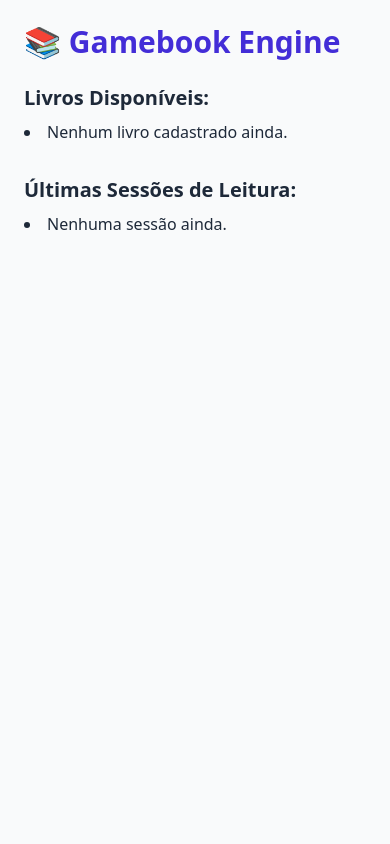
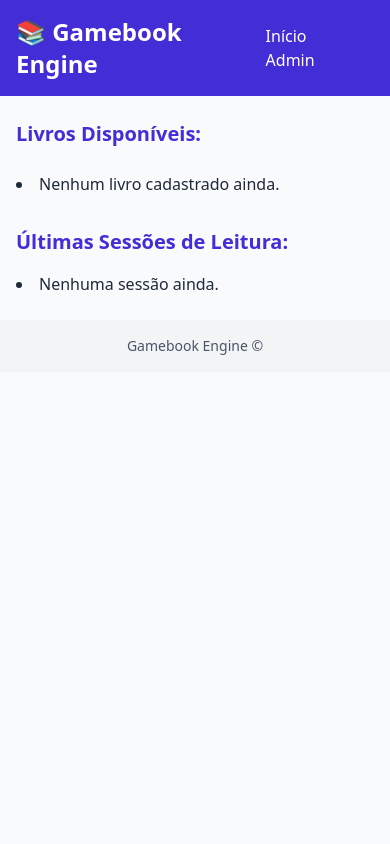
Before and after one commit to EBarbara/gamebook_engine, a Django app: page / in a window 390 px wide. Run offline with Django 5.2, Linux system fonts and the light colour scheme; data that the repository does not hold is empty; style sheets or scripts are compiled from the project's sources; parts of the project's set-up code (start-up, migrations or seed data) failed here and were passed over; some libraries are stand-ins or nearby versions.

Commit message:
Correções

```diff
--- a/webui/templates/base.html
+++ b/webui/templates/base.html
@@ -1,19 +1,34 @@
-{% load static tailwind_tags %}
+{% load static %}
 <!DOCTYPE html>
-<html lang="en">
-	<head>
-    <title>Django Tailwind</title>
-		<meta charset="UTF-8">
-		<meta name="viewport" content="width=device-width, initial-scale=1.0">
-		<meta http-equiv="X-UA-Compatible" content="ie=edge">
-		{% tailwind_css %}
-	</head>
+<html lang="pt-BR">
+<head>
+    <meta charset="UTF-8">
+    <title>{% block title %}Gamebook Engine{% endblock %}</title>
+    <link href="{% static 'css/dist/styles.css' %}" rel="stylesheet">
+</head>
+<body class="bg-gray-50 text-gray-800 min-h-screen font-sans">
 
-	<body class="bg-gray-50 font-serif leading-normal tracking-normal">
-		<div class="container mx-auto">
-			<section class="flex items-center justify-center h-screen">
-				<h1 class="text-5xl">Django + Tailwind = ❤️</h1>
-			</section>
-		</div>
-	</body>
+<header class="bg-indigo-700 text-white p-4 mb-6">
+    <div class="container mx-auto flex justify-between items-center">
+        <h1 class="text-2xl font-bold">
+            <a href="{% url 'home' %}" class="hover:underline">📚 Gamebook Engine</a>
+        </h1>
+        <nav class="space-x-4">
+            <a href="{% url 'home' %}" class="hover:underline">Início</a>
+            <a href="/admin/" class="hover:underline">Admin</a>
+        </nav>
+    </div>
+</header>
+
+<main class="container mx-auto px-4">
+    {% block content %}
+    <!-- Conteúdo específico de cada página -->
+    {% endblock %}
+</main>
+
+<footer class="bg-gray-100 text-center text-sm text-gray-600 py-4 mt-6">
+    Gamebook Engine &copy; {{ now|date:"Y" }}
+</footer>
+
+</body>
 </html>
--- a/webui/templates/webui/home.html
+++ b/webui/templates/webui/home.html
@@ -1,25 +1,17 @@
-{% load static %}
-<!DOCTYPE html>
-<html lang="pt-BR">
-<head>
-    <meta charset="UTF-8">
-    <title>Gamebook Engine - Início</title>
-    <link href="{% static 'css/dist/styles.css' %}" rel="stylesheet">
-</head>
-<body class="p-6 font-sans bg-gray-50 text-gray-800">
+{% extends "base.html" %}
 
-<h1 class="text-3xl font-bold mb-6 text-indigo-700">📚 Gamebook Engine</h1>
+{% block title %}Início - Gamebook Engine{% endblock %}
 
-<section class="mb-8">
-    <h2 class="text-xl font-semibold mb-2">Livros Disponíveis:</h2>
-    <ul class="list-disc list-inside">
+{% block content %}
+<h2 class="text-xl font-semibold mb-6 text-indigo-700">Livros Disponíveis:</h2>
+<ul class="list-disc list-inside mb-8">
     {% for book in books %}
-            <li>
-                <a href="{% url 'gamebook-graph' code=book.code %}" class="text-blue-600 hover:underline">
+        <li class="mb-2">
+            <a href="{% url 'gamebook-graph' code=book.code %}" class="text-blue-600 hover:underline font-medium">
                 {{ book.title }}
             </a>
             –
-                <a href="{% url 'start-reading-session' code=book.code %}" class="text-green-600 hover:underline">
+            <a href="{% url 'start-reading-session' code=book.code %}" class="text-green-600 hover:underline font-semibold">
                 Iniciar leitura
             </a>
         </li>
@@ -27,15 +19,13 @@
         <li>Nenhum livro cadastrado ainda.</li>
     {% endfor %}
 </ul>
-</section>
 
-<section>
-    <h2 class="text-xl font-semibold mb-2">Últimas Sessões de Leitura:</h2>
+<h2 class="text-xl font-semibold mb-4 text-indigo-700">Últimas Sessões de Leitura:</h2>
 <ul class="list-disc list-inside">
     {% for session in sessions %}
-            <li>
+        <li class="mb-2">
             Sessão #{{ session.id }} – Livro: {{ session.book.title }} –
-                <a href="{% url 'read-session' session.id %}" class="text-blue-600 hover:underline">
+            <a href="{% url 'read-session' session.id %}" class="text-blue-600 hover:underline font-medium">
                 Retomar
             </a>
         </li>
@@ -43,7 +33,4 @@
         <li>Nenhuma sessão ainda.</li>
     {% endfor %}
 </ul>
-</section>
-
-</body>
-</html>
+{% endblock %}
--- a/webui/urls.py
+++ b/webui/urls.py
@@ -9,8 +9,8 @@ urlpatterns = [
     path('', home, name='home'),
     path('gamebooks/', gamebook_list, name='gamebook-list'),
     path('gamebooks/<str:code>/read/<int:number>', read_paragraph, name='read-paragraph'),
-    path('gamebooks/<slug:code>/graph-view/', gamebook_graph_view, name='gamebook-graph-view'),
-    path('gamebooks/<slug:code>/start-session/', start_reading_session, name='webui-start-session'),
-    path('gamebooks/sessions/<int:session_id>/', read_session, name='webui-read-session'),
+    path('gamebooks/<slug:code>/graph-view/', gamebook_graph_view, name='gamebook-graph'),
+    path('gamebooks/<slug:code>/start-session/', start_reading_session, name='start-reading-session'),
+    path('gamebooks/sessions/<int:session_id>/', read_session, name='read-session'),
     path('gamebooks/sessions/<int:session_id>/goto/<int:target_paragraph_number>/', session_goto_paragraph, name='webui-session-goto'),
 ]
```
Also changed, not shown: gamebooks/templatetags/gamebook_filters.py (+6 -8 lines), gamebooks/views.py (+16 -4 lines), webui/templates/webui/gamebook_graph.html (+13 -16 lines), webui/templates/webui/read_session.html (+38 -28 lines). Lines whose indentation alone changed are shown as unchanged.
